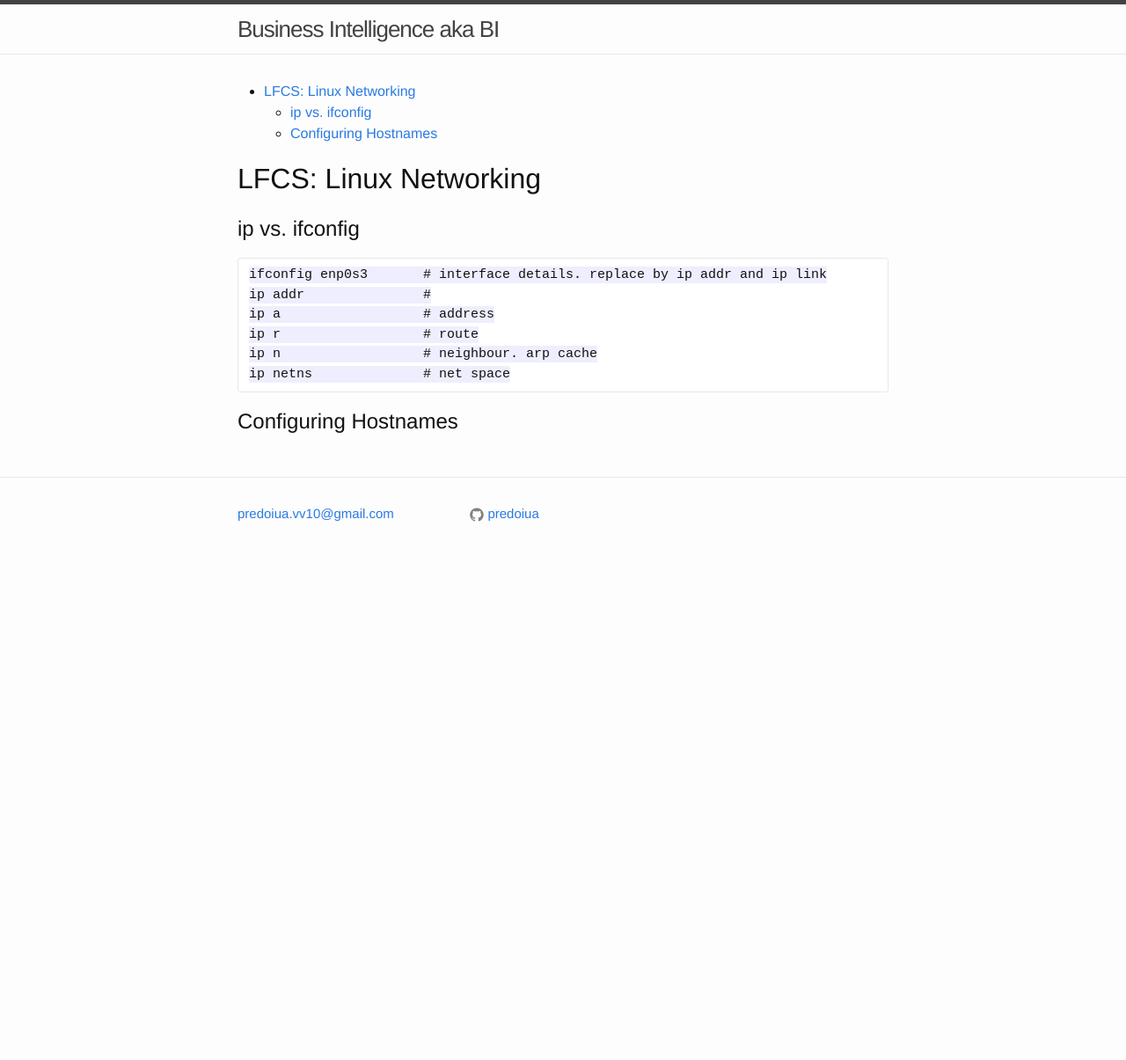
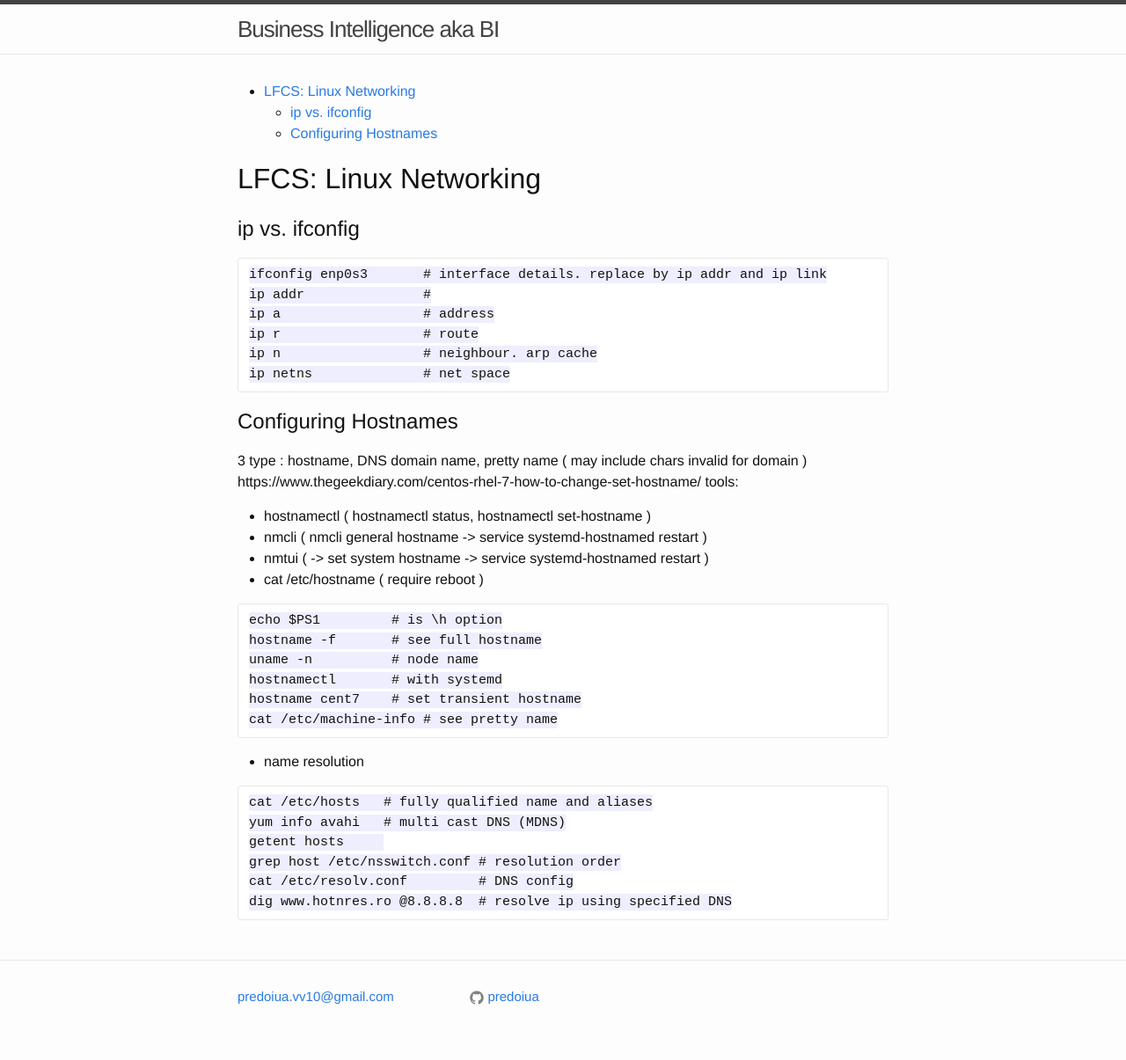
Before and after one commit to predoiua/predoiua.github.io, a Jekyll site: the page built from tutorials/linux/lfcs/lfcs_5_linux_networking.md, in a window 1280 px wide. Shown: the whole page at 88% size. Built offline with Jekyll 4.4.1, drawn with Linux system fonts in a browser that asks for light colours; before the commit the page ends 900 px from its top, so only the background shows below that.

Commit message:
linux net

```diff
--- a/tutorials/linux/lfcs/lfcs_5_linux_networking.md
+++ b/tutorials/linux/lfcs/lfcs_5_linux_networking.md
@@ -20,3 +20,31 @@ ip netns              # net space
 ~~~
 
 ## Configuring Hostnames
+
+3 type : hostname, DNS domain name, pretty name ( may include chars invalid for domain )
+https://www.thegeekdiary.com/centos-rhel-7-how-to-change-set-hostname/
+tools:
+- hostnamectl ( hostnamectl status, hostnamectl set-hostname )
+- nmcli ( nmcli general hostname -> service systemd-hostnamed restart )
+- nmtui ( -> set system hostname -> service systemd-hostnamed restart )
+- cat /etc/hostname ( require reboot )
+
+~~~
+echo $PS1         # is \h option
+hostname -f       # see full hostname
+uname -n          # node name
+hostnamectl       # with systemd
+hostname cent7    # set transient hostname
+cat /etc/machine-info # see pretty name
+~~~
+
+- name resolution
+
+~~~
+cat /etc/hosts   # fully qualified name and aliases
+yum info avahi   # multi cast DNS (MDNS)
+getent hosts
+grep host /etc/nsswitch.conf # resolution order
+cat /etc/resolv.conf         # DNS config
+dig www.hotnres.ro @8.8.8.8  # resolve ip using specified DNS
+~~~
```
